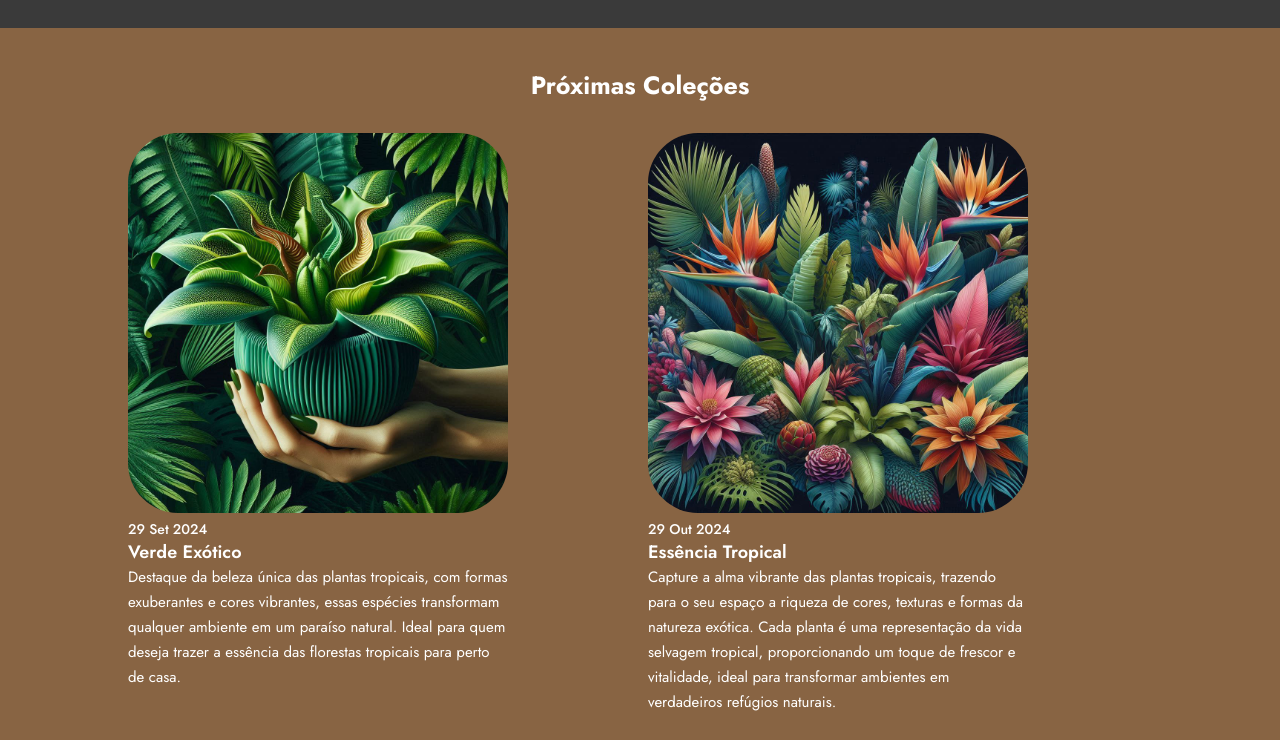
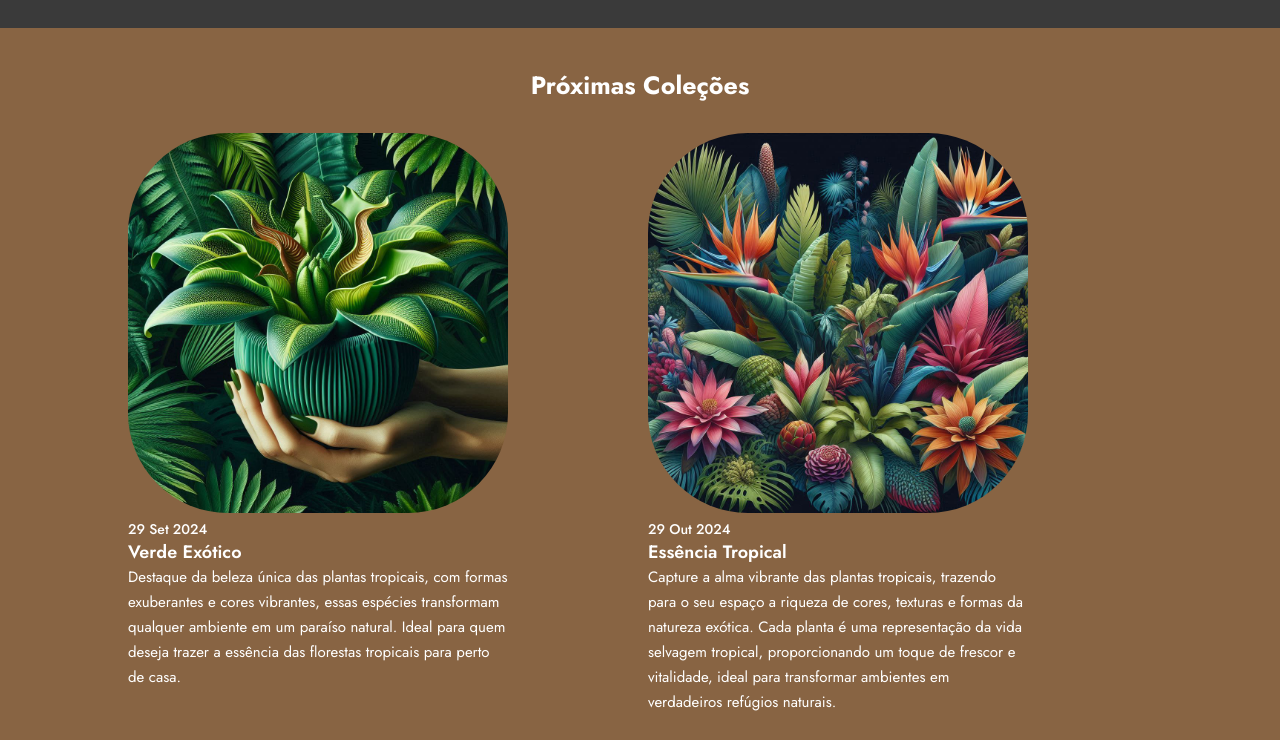
Before and after one commit to levi985/ecommerce, a plain HTML site: page index.html in a window 1280 px wide. Shown: the part 2900-3640 px from the top of the page. Drawn offline with nearby package versions, Linux system fonts and the light colour scheme.

Commit message:
atualização do css

```diff
--- a/style.css
+++ b/style.css
@@ -284,7 +284,7 @@ header.sticky {
 .cart img {
     width: 380px;
     height: auto;
-    border-radius: 50px;
+    border-radius: 100px;
 }
 
 .cart img:hover {
```
